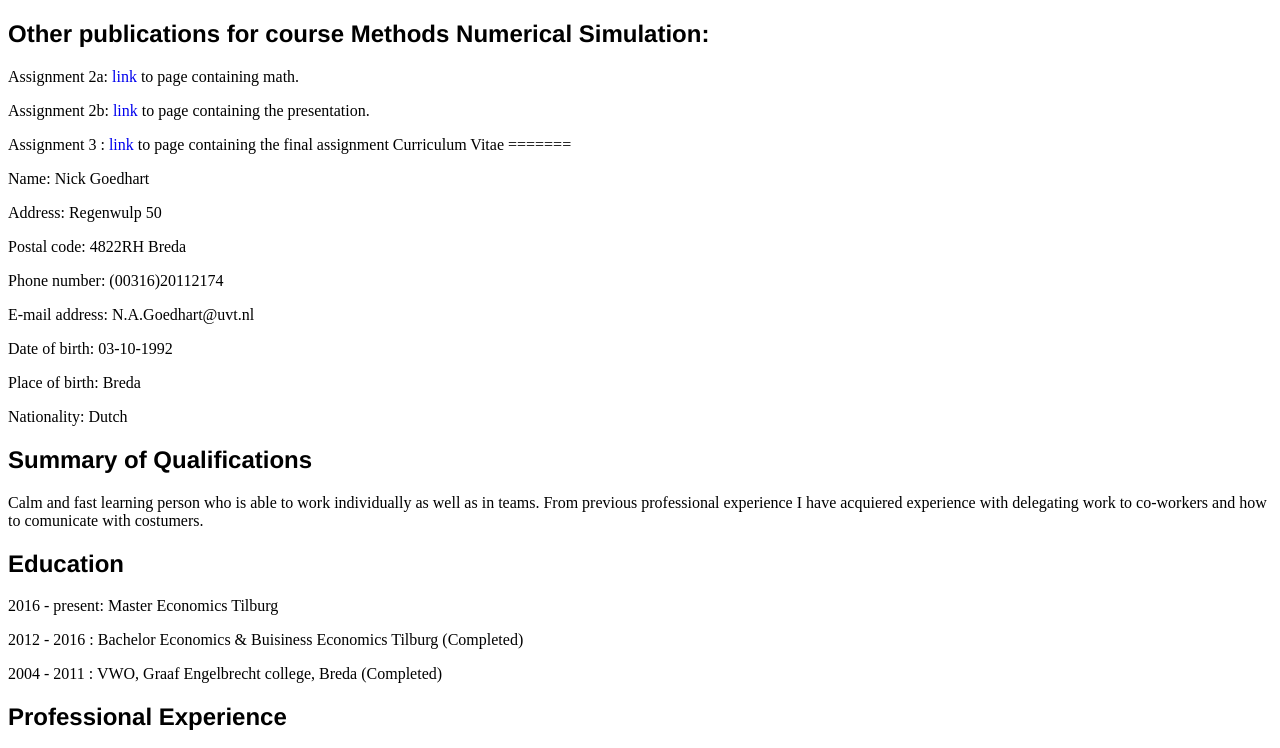
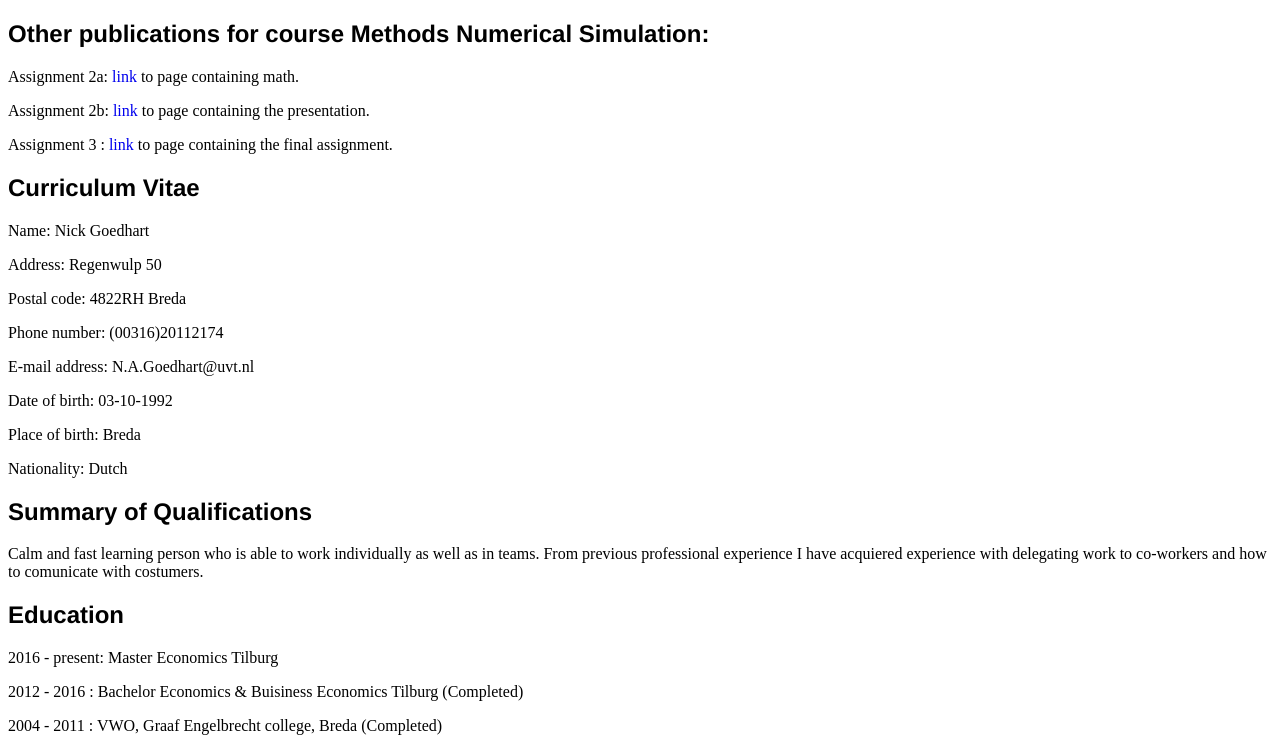
Before and after one commit to Gitver/third-repo, a plain HTML site: page index.html in a window 1280 px wide. Shown: the top 748 px of the page. Drawn offline with Linux system fonts and the light colour scheme.

Commit message:
Update index.html

```diff
--- a/index.html
+++ b/index.html
@@ -12,7 +12,9 @@
 <h2 id="other-publications-for-course-methods-numerical-simulation">Other publications for course Methods Numerical Simulation:</h2>
 <p>Assignment 2a: <a href="http://gitver.github.io/repo4/">link</a> to page containing math.</p>
 <p>Assignment 2b: <a href="http://gitver.github.io/repo5/">link</a> to page containing the presentation.</p>
-<p>Assignment 3 : <a href="http://gitver.github.io/thirdassignment/">link</a> to page containing the final assignment Curriculum Vitae =======</p>
+<p>Assignment 3 : <a href="http://gitver.github.io/thirdassignment/">link</a> to page containing the final assignment.</p>
+
+<h2 id="curriculum-vitae">Curriculum Vitae</h2>
 <p>Name: Nick Goedhart</p>
 <p>Address: Regenwulp 50</p>
 <p>Postal code: 4822RH Breda</p>
```
